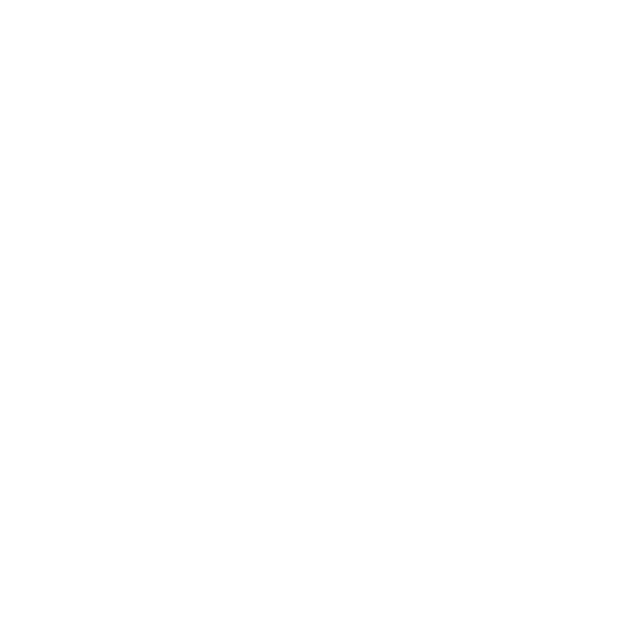
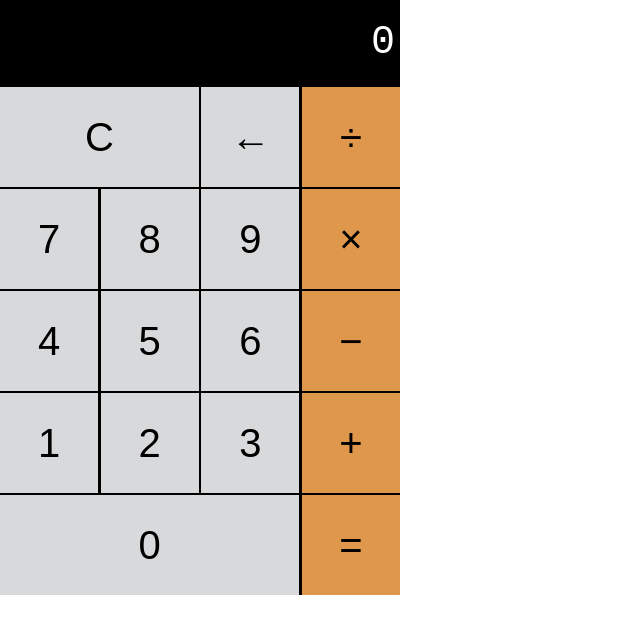
Before and after one commit to kherma/side-08-fm-bootcamp, a plain HTML site: page calculator-project/calculator.html in a window 1280 px wide. Shown: the whole page, without its empty margins (0-640 px from the left). Drawn offline with Linux system fonts and the light colour scheme.

Commit message:
feat: css layout

```diff
--- a/calculator-project/calculator.html
+++ b/calculator-project/calculator.html
@@ -7,8 +7,36 @@
   </head>
   <body>
     <div class="wrapper">
-      <section class="screen"></section>
-      <section class="calc-buttons"></section>
+      <section class="screen">0</section>
+      <section class="calc-buttons">
+        <div class="calc-button-row">
+          <button class="calc-btn double">C</button>
+          <button class="calc-btn">&#8592;</button>
+          <button class="calc-btn">&#247;</button>
+        </div>
+        <div class="calc-button-row">
+          <button class="calc-btn">7</button>
+          <button class="calc-btn">8</button>
+          <button class="calc-btn">9</button>
+          <button class="calc-btn">&#215;</button>
+        </div>
+        <div class="calc-button-row">
+          <button class="calc-btn">4</button>
+          <button class="calc-btn">5</button>
+          <button class="calc-btn">6</button>
+          <button class="calc-btn">&#8722;</button>
+        </div>
+        <div class="calc-button-row">
+          <button class="calc-btn">1</button>
+          <button class="calc-btn">2</button>
+          <button class="calc-btn">3</button>
+          <button class="calc-btn">&#43;</button>
+        </div>
+        <div class="calc-button-row">
+          <button class="calc-btn tripple">0</button>
+          <button class="calc-btn">&#61;</button>
+        </div>
+      </section>
     </div>
   </body>
 </html>
--- a/calculator-project/css/calculator.css
+++ b/calculator-project/css/calculator.css
@@ -10,4 +10,47 @@ body {
 }
 .wrapper {
   width: 400px;
+  background-color: #000;
+  color: #fff;
 }
+.screen {
+  padding: 20px 5px;
+  font-size: 40px;
+  font-family: 'Courier New', Courier, monospace;
+  text-align: right;
+}
+.calc-button-row {
+  display: flex;
+  justify-content: space-between;
+  align-items: center;
+  margin: 0.5% 0;
+}
+.calc-btn {
+  flex-basis: 24.5%;
+  height: 100px;
+  border: none;
+  background-color: #d8d9db;
+  color: #000;
+  font-size: 40px;
+}
+.calc-btn:last-child {
+  background-color: #df974c;
+}
+.calc-btn:last-child:hover {
+  background-color: #dfb07e;
+}
+.calc-btn:last-child:active {
+  background-color: #dd8d37;
+}
+.calc-btn:hover {
+  background-color: #ebebeb;
+}
+.calc-btn:active {
+  background-color: #bbbcbe;
+}
+.double {
+  flex-basis: 49.7%;
+}
+.tripple {
+  flex-basis: 74.8%;
+}
```
